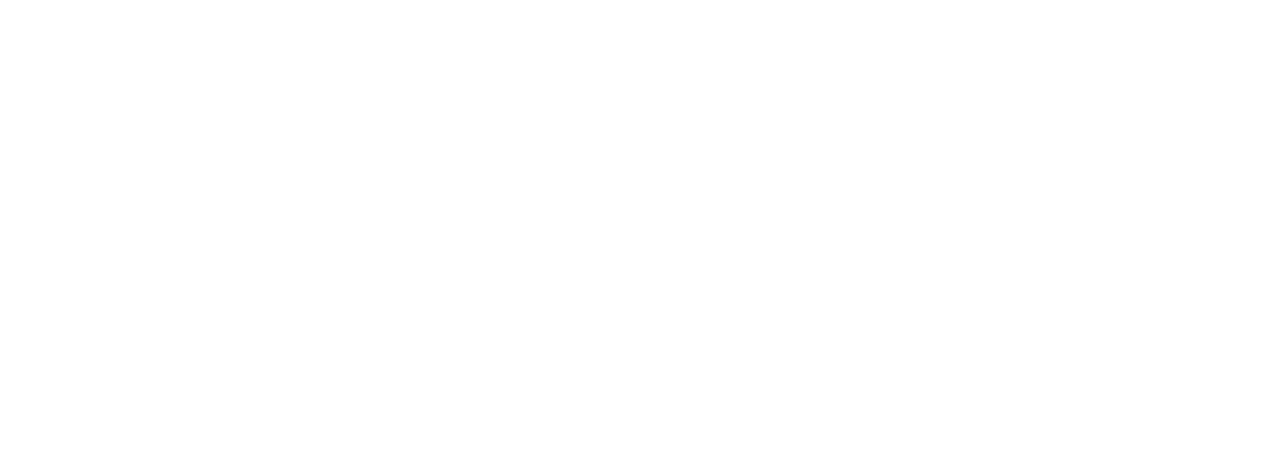
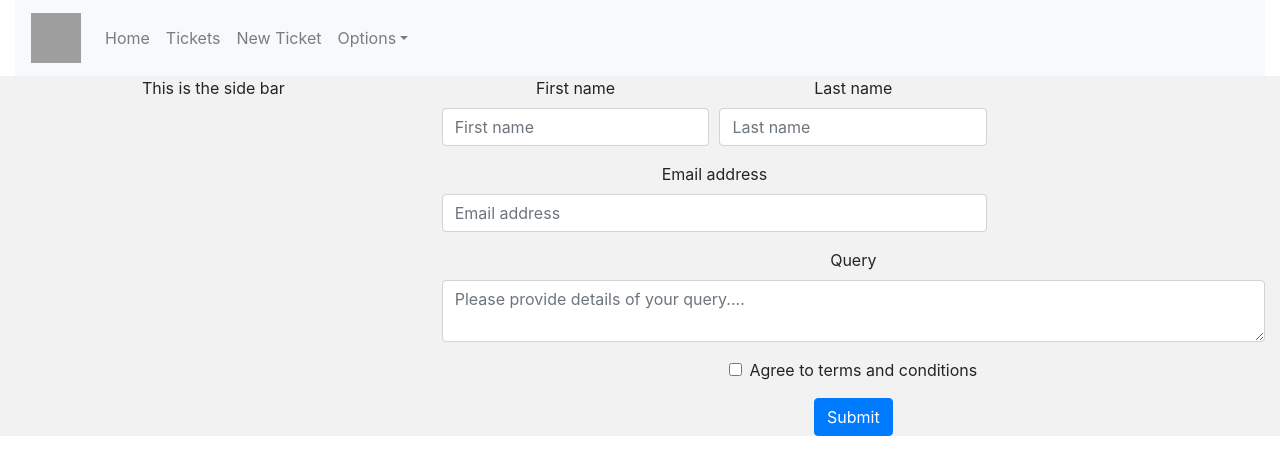
Before and after one commit to AAtkinsonQA/SFIA3, a React (Create React App) app in the folder sfia3frontend/: page /contactUs in a window 1280 px wide. Shown: the top 474 px of the page. Built offline with nearby package versions, Linux system fonts and the light colour scheme; grey boxes are pictures that could not be loaded.

Commit message:
contact page

```diff
--- a/sfia3frontend/src/App.js
+++ b/sfia3frontend/src/App.js
@@ -11,6 +11,7 @@
 import { fab } from '@fortawesome/free-brands-svg-icons'
 import { faCheckSquare, faFolderOpen, faFileAlt , faAddressBook} from '@fortawesome/free-solid-svg-icons'
 import SiteTemplate from './Components/pages/siteTemplate.jsx';
+import ContactUs from './Components/pages/contactUs.jsx';
 import { Switch, Route, BrowserRouter as Router, Link} from 'react-router-dom';
 import Hub from './Components/pages/Hub';
 
@@ -25,6 +26,7 @@
       </style>
       <Router>
       <Switch>
+          <Route path="/contactUs" component={ContactUs} exact/>
           <Route path="/siteTemplate" component={SiteTemplate} exact/>
           <Route path="/" component={Hub} exact/>
       </Switch>
--- a/sfia3frontend/src/Components/SelectOptions.jsx
+++ b/sfia3frontend/src/Components/SelectOptions.jsx
@@ -20,7 +20,9 @@
             <h3 class="buttontag">View All Tickets</h3>
           </div>
           <div class="col-lg-4">
+          <Link to="/contactUs">
           <FontAwesomeIcon icon="address-book" size="6x" color="#004050"/>
+          </Link>
             <h3 class="buttontag">Contact Us</h3>
           </div>
         </div>
--- a/sfia3frontend/src/Components/pages/contactUs.jsx
+++ b/sfia3frontend/src/Components/pages/contactUs.jsx
@@ -0,0 +1,96 @@
+import React, { useState } from 'react';
+import { Button, Container } from 'react-bootstrap';
+import { InputGroup } from 'react-bootstrap';
+import { Row } from 'react-bootstrap';
+import { Col } from 'react-bootstrap';
+import { Form } from 'react-bootstrap';
+import SiteNavbar from '../SiteNavbar.jsx';
+
+
+
+const ContactUs = () => {
+    const [validated, setValidated] = useState(false);
+    const handleSubmit = (event) => {
+        const form = event.currentTarget;
+        if (form.checkValidity() === false) {
+            event.preventDefault();
+            event.stopPropagation();
+        }
+
+        setValidated(true);
+    };
+
+    return (
+        <Container fluid>
+            <Row>
+                <Col>
+                    <SiteNavbar />
+                </Col>
+            </Row>
+            <Row>
+                <Col className="shaded" sm={4}>This is the side bar</Col>
+                <Col className="shaded" sm={8}>
+                    <Form noValidate validated={validated} onSubmit={handleSubmit}>
+
+                        <Form.Row>
+                            <Form.Group as={Col} md="4" controlId="validationCustom01">
+                                <Form.Label>First name</Form.Label>
+                                <Form.Control
+                                    required
+                                    type="text"
+                                    placeholder="First name"
+                                />
+                                <Form.Control.Feedback>Looks good!</Form.Control.Feedback>
+                            </Form.Group>
+
+                            <Form.Group as={Col} md="4" controlId="validationCustom02">
+                                <Form.Label>Last name</Form.Label>
+                                <Form.Control
+                                    required
+                                    type="text"
+                                    placeholder="Last name"
+                                />
+                                <Form.Control.Feedback>Looks good!</Form.Control.Feedback>
+                            </Form.Group>
+                        </Form.Row>
+
+                        <Form.Row>
+                            <Form.Group as={Col} md="8" controlId="validationCustomUsername">
+                                <Form.Label>Email address</Form.Label>
+                                <Form.Control
+                                    type="text"
+                                    placeholder="Email address"
+                                    aria-describedby="inputGroupPrepend"
+                                    required
+                                />
+                                <Form.Control.Feedback type="invalid">Please choose a valid email address.</Form.Control.Feedback>
+                            </Form.Group>
+                        </Form.Row>
+
+
+                        <Form.Row>
+                            <Form.Group as={Col} md="12" controlId="validationCustom03">
+                                <Form.Label>Query</Form.Label>
+                                <Form.Control as="textarea" placeholder="Please provide details of your query...." required />
+                                <Form.Control.Feedback type="invalid">Please provide details of your query.</Form.Control.Feedback>
+                            </Form.Group>
+                        </Form.Row>
+
+                        <Form.Group>
+                            <Form.Check
+                                required
+                                label="Agree to terms and conditions"
+                                feedback="You must agree before submitting."
+                            />
+                        </Form.Group>
+                        <Button type="submit">Submit</Button>
+                    </Form>
+
+                </Col>
+            </Row>
+        </Container>
+    );
+
+
+}
+export default ContactUs;
```
Also changed, not shown: 1 other file (tests, documents, lock files or other folders).
